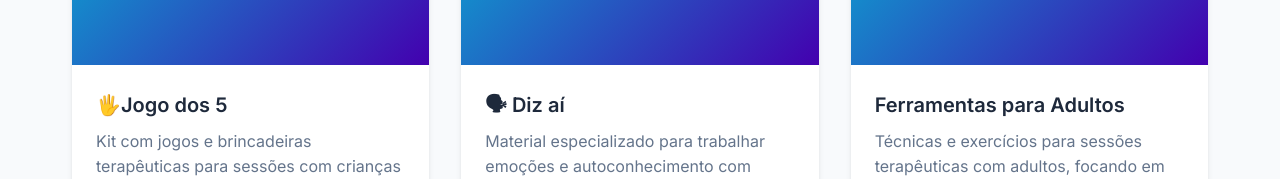
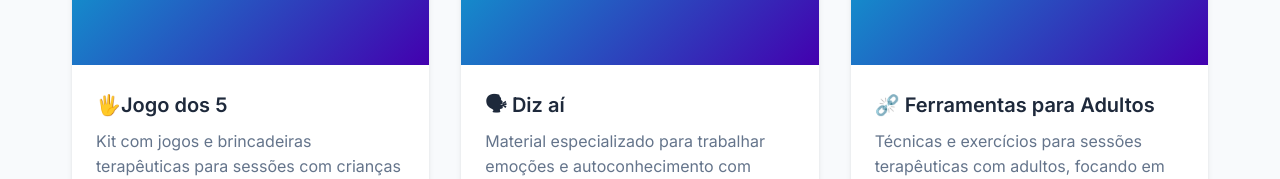
Before and after one commit to jpgercc/Clinica-Criativa, a plain HTML site: page index.html in a window 1280 px wide. Shown: the part 1172-1351 px from the top of the page. Drawn offline with Linux system fonts and the light colour scheme.

Commit message:
emojiiii

```diff
--- a/index.html
+++ b/index.html
@@ -194,7 +194,7 @@
                         </div>
                     </div>
                     <div class="product-info">
-                        <h3>Ferramentas para Adultos</h3>
+                        <h3>⛓️‍💥 Ferramentas para Adultos</h3>
                         <p>Técnicas e exercícios para sessões terapêuticas com adultos, focando em bem-estar</p>
                         <!--
                         <div class="product-tags">
```
